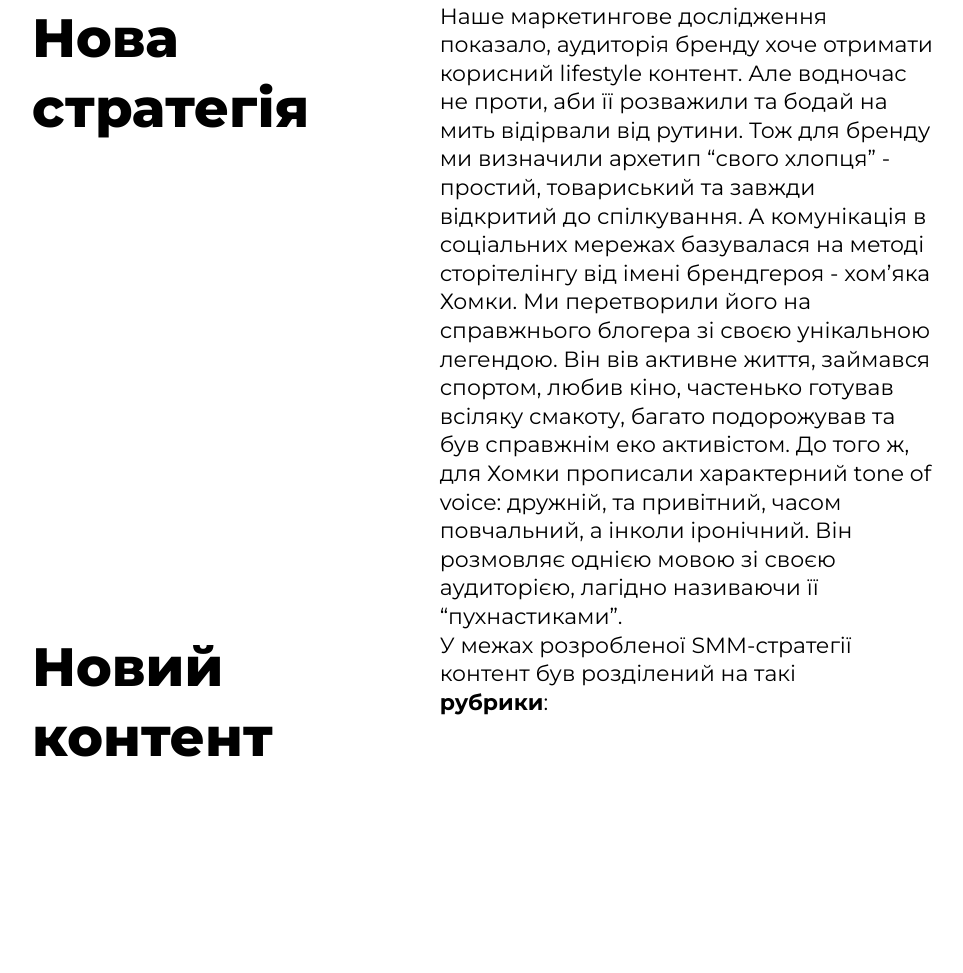
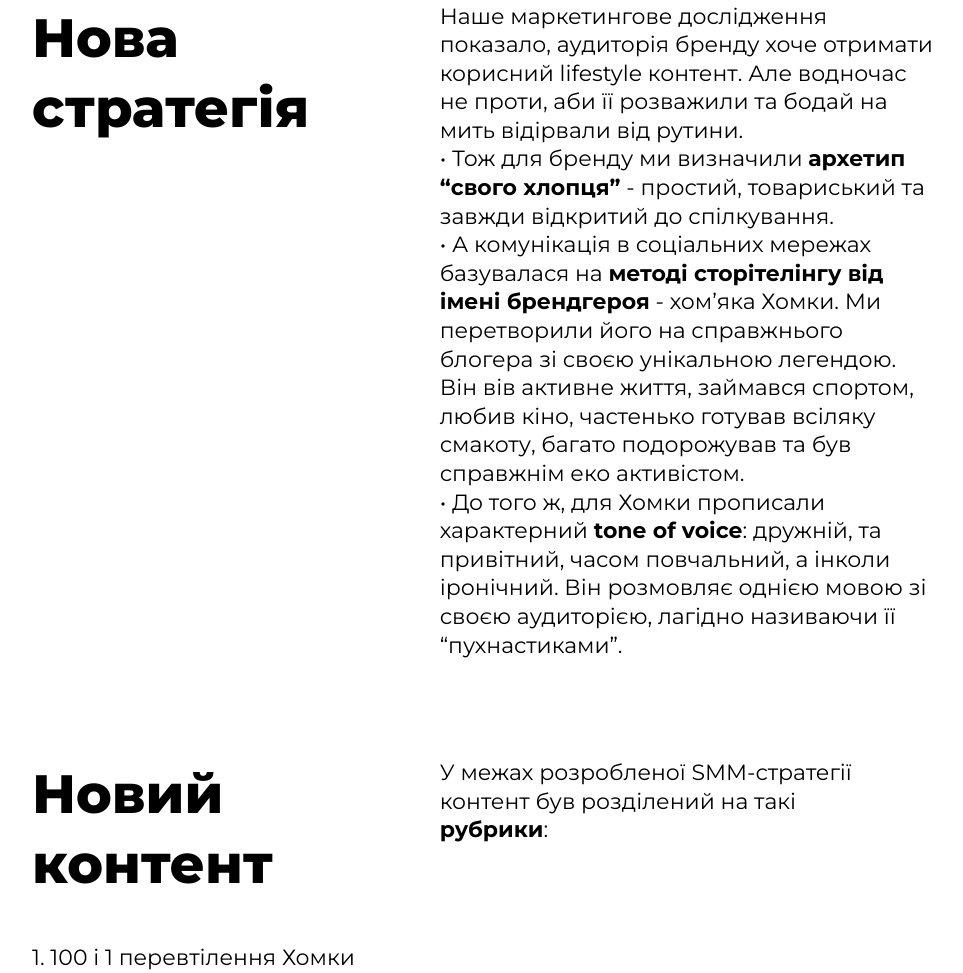
Before and after one commit to paul-oats/Homka, a plain HTML site: page index.html in a window 1280 px wide. Shown: the part 1917-2890 px from the top of the page, without its empty margins (155-1118 px from the left). Before the commit the page ends 2689 px from the top, so only its background shows below. Drawn offline with Linux system fonts and the light colour scheme.

Commit message:
Update index.html

```diff
--- a/index.html
+++ b/index.html
@@ -46,26 +46,30 @@
                 </div>
                 <div>
                     <div class="blackbox"><p>
-                        <p>Оксана - музичний керівник у сільській школі на Полтавщині. Має чоловіка та обожнює 2 своїх дітей</p><br>
+                        <p>Оксана - музичний керівник у сільській школі на Полтавщині. Має чоловіка та обожнює 2 своїх дітей.</p><br>
                         <p>У перервах між уроками заглядає на FB, щоб надіслати друзям вітальні листівки з Viber, знайти рецепт смачної страви на вечерю та перевести подих після бешкетників із 7-А.
                         Вечорами полюбляє дивитися серіали та лузати насіння ТМ “Хомка”. Для неї це особливий вид медитації.</p>
                     </div>
                 </div>
                 <h2>Нова <br>стратегія</h2>
-                <div>
-                    <p>Наше маркетингове дослідження показало, аудиторія бренду хоче отримати корисний lifestyle контент. Але водночас не проти, аби її розважили та бодай на мить відірвали від рутини.
-                        Тож для бренду ми визначили архетип “свого хлопця” -  простий, товариський та завжди відкритий до спілкування.
-                        А комунікація в соціальних мережах базувалася на методі сторітелінгу від імені брендгероя - хом’яка Хомки. Ми перетворили його на справжнього блогера зі своєю унікальною легендою. Він вів активне життя, займався спортом, любив кіно, частенько готував всіляку смакоту, багато подорожував та був справжнім еко активістом.
-                        До того ж, для Хомки прописали характерний tone of voice: дружній, та привітний, часом повчальний, а інколи іронічний. Він розмовляє однією мовою зі своєю аудиторією, лагідно називаючи її “пухнастиками”. </p>
+                <div class="text">
+                    <p>Наше маркетингове дослідження показало, аудиторія бренду хоче отримати корисний lifestyle контент.
+                        Але водночас не проти, аби її розважили та бодай на мить відірвали від рутини.</p>
+                        <p><span class="dot">&bull;</span> Тож для бренду ми визначили <b>архетип “свого хлопця”</b> -  простий, товариський та завжди відкритий до спілкування.</p>
+                        <p><span class="dot">&bull;</span> А комунікація в соціальних мережах базувалася на <b>методі сторітелінгу від імені брендгероя</b> - хом’яка Хомки. Ми перетворили його на справжнього блогера зі своєю унікальною легендою.
+                        Він вів активне життя, займався спортом, любив кіно, частенько готував всіляку смакоту, багато подорожував та був справжнім еко активістом.</p>
+                        <p><span class="dot">&bull;</span> До того ж, для Хомки прописали характерний <b>tone of voice</b>: дружній, та привітний, часом повчальний,
+                            а інколи іронічний. Він розмовляє однією мовою зі своєю аудиторією, лагідно називаючи її “пухнастиками”. </p>
                 </div>
                 <h2>Новий <br>контент</h2>
-                <div>
+                <div class="text">
                     <p>У межах розробленої SMM-стратегії контент був розділений на такі <br><b>рубрики</b>: </p>
                 </div>
             </div>
         </section>
+        <section>
+            <h3>1. 100 і 1 перевтілення Хомки</h3>
 
-        <section>
         </section>
         <section></section>
         <section></section>
```
